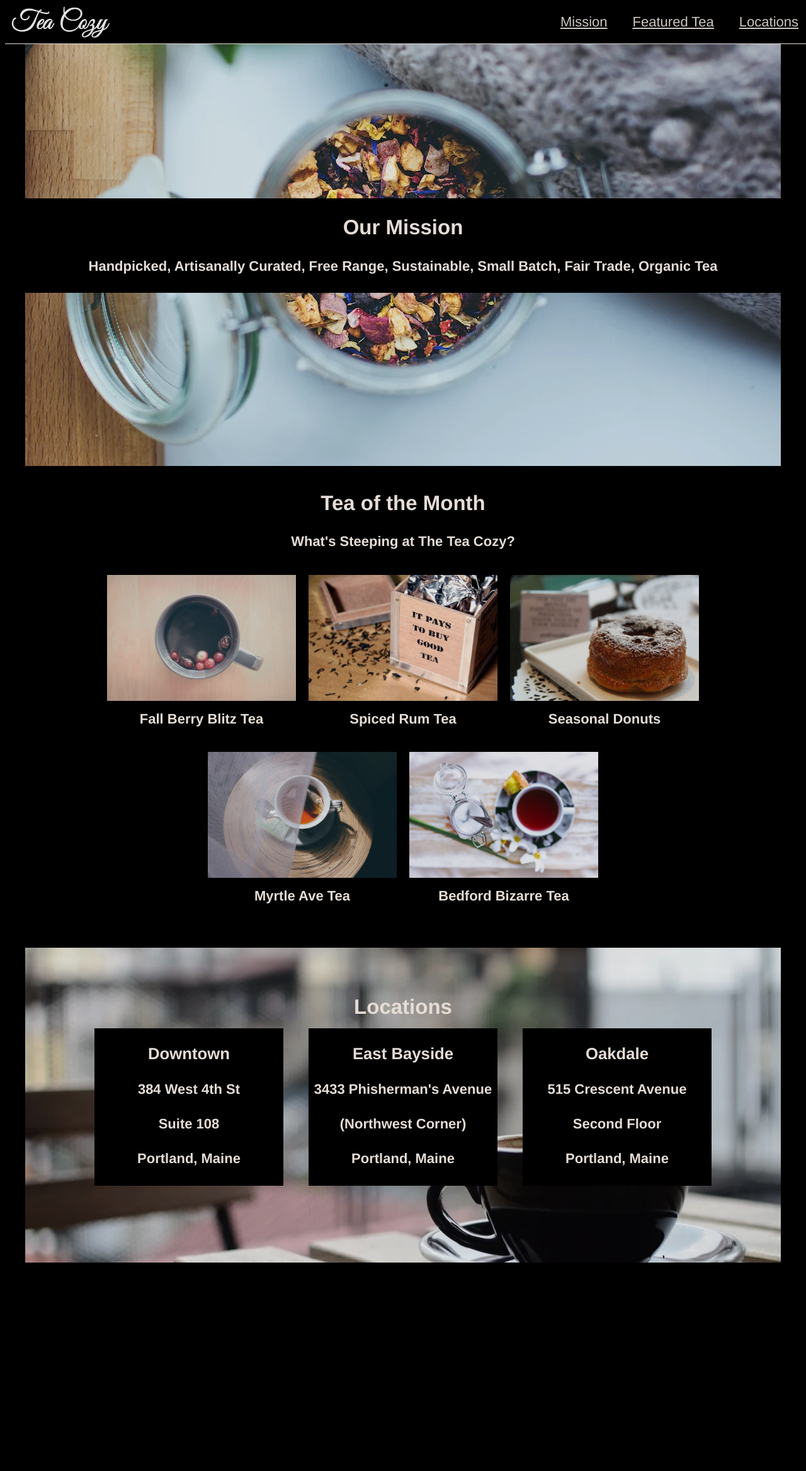
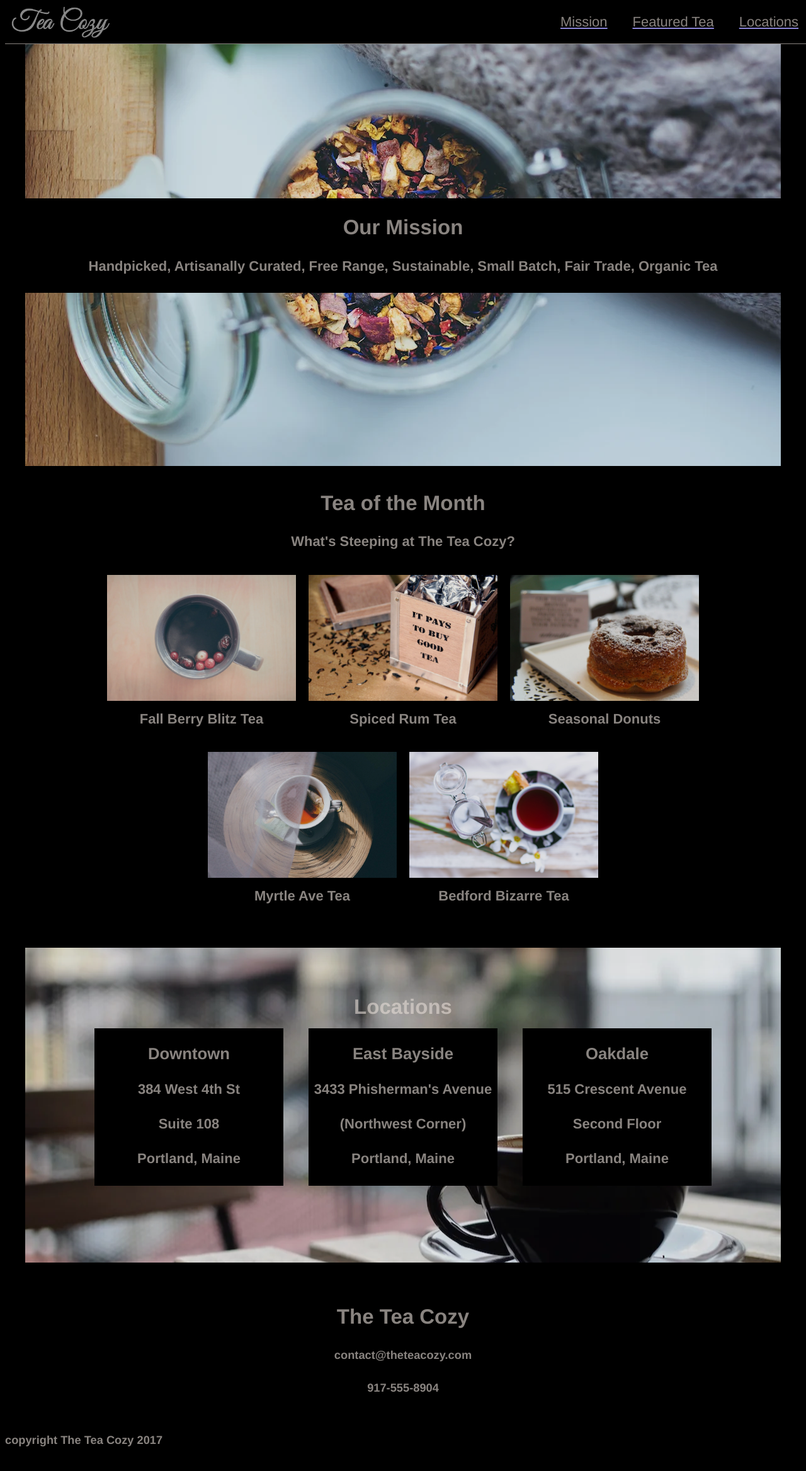
Before and after one commit to higginsjoshuat/tea_cozy, a plain HTML site: page index.html in a window 1280 px wide. Shown: the whole page at 63% size. Before the commit the page ends 2045 px from the top, so only its background shows below. Drawn offline with Linux system fonts and the light colour scheme.

Commit message:
Final Codecademy Solution for Tea Cozy Project

```diff
--- a/index.html
+++ b/index.html
@@ -21,9 +21,10 @@
                     <h4>Handpicked, Artisanally Curated, Free Range, Sustainable, Small Batch, Fair Trade, Organic Tea</h4>
                 </div>
             </div>
+            <a id="featured"></a>
         </div>
 
-        <div id="featured">
+        <div>
             <h2>Tea of the Month</h2>
             <h4>What's Steeping at The Tea Cozy?</h4>
             <div class="feature-container">
@@ -75,6 +76,12 @@
                 </div>
             </div>
         </div>
+        <footer>
+            <h2>The Tea Cozy</h2>
+            <h5>contact@theteacozy.com</h5>
+            <h5>917-555-8904</h5>
+            <h5 class="copyright">copyright The Tea Cozy 2017</h5>
+        </footer>
 
     </body>
 
--- a/style.css
+++ b/style.css
@@ -1,10 +1,16 @@
 body {
     font-family: Helvetica;
     font-size: 22px;
-    color: seashell;
+    color: RGBA(255, 245, 238, 0.6);
     background-color: black;
     opacity: 0.9;
     text-align: center;
+}
+
+footer {
+    display: block;
+    align-content: center;
+    flex-direction: column;
 }
 
 .header {
@@ -14,7 +20,7 @@ body {
     background-color: black;
     position: fixed;
     top: 0px;
-    border-bottom: 1px solid seashell;
+    border-bottom: 1px solid RGBA(255, 245, 238, 0.6);
 }
 
 .logo {
@@ -22,12 +28,14 @@ body {
     float: left;
     padding-left: 10px;
     padding-top: 10px;
+    opacity: 0.6;
 }
 
 .navigation {
     float: right;
     height: 100%;
     margin: 0 auto;
+    color: RGBA(255, 245, 238, 0.6);
 }
 
 .navigation a {
@@ -42,8 +50,7 @@ body {
     vertical-align: middle;
     height: 100%;
     text-decoration: underline;
-    color: seashell;
-    opacity: 0.9;
+    color: RGBA(255, 245, 238, 0.6);
 }
 
 .mission-container {
@@ -114,3 +121,19 @@ body {
     width: 300px;
     margin: 15px 20px;
 }
+
+.copyright {
+    float: left;
+}
+
+#mission {
+    scroll-margin-top: 75px;
+}
+
+#featured {
+    scroll-margin-top: 75px;
+}
+
+#locations {
+    scroll-margin-top: 75px;
+}
```
